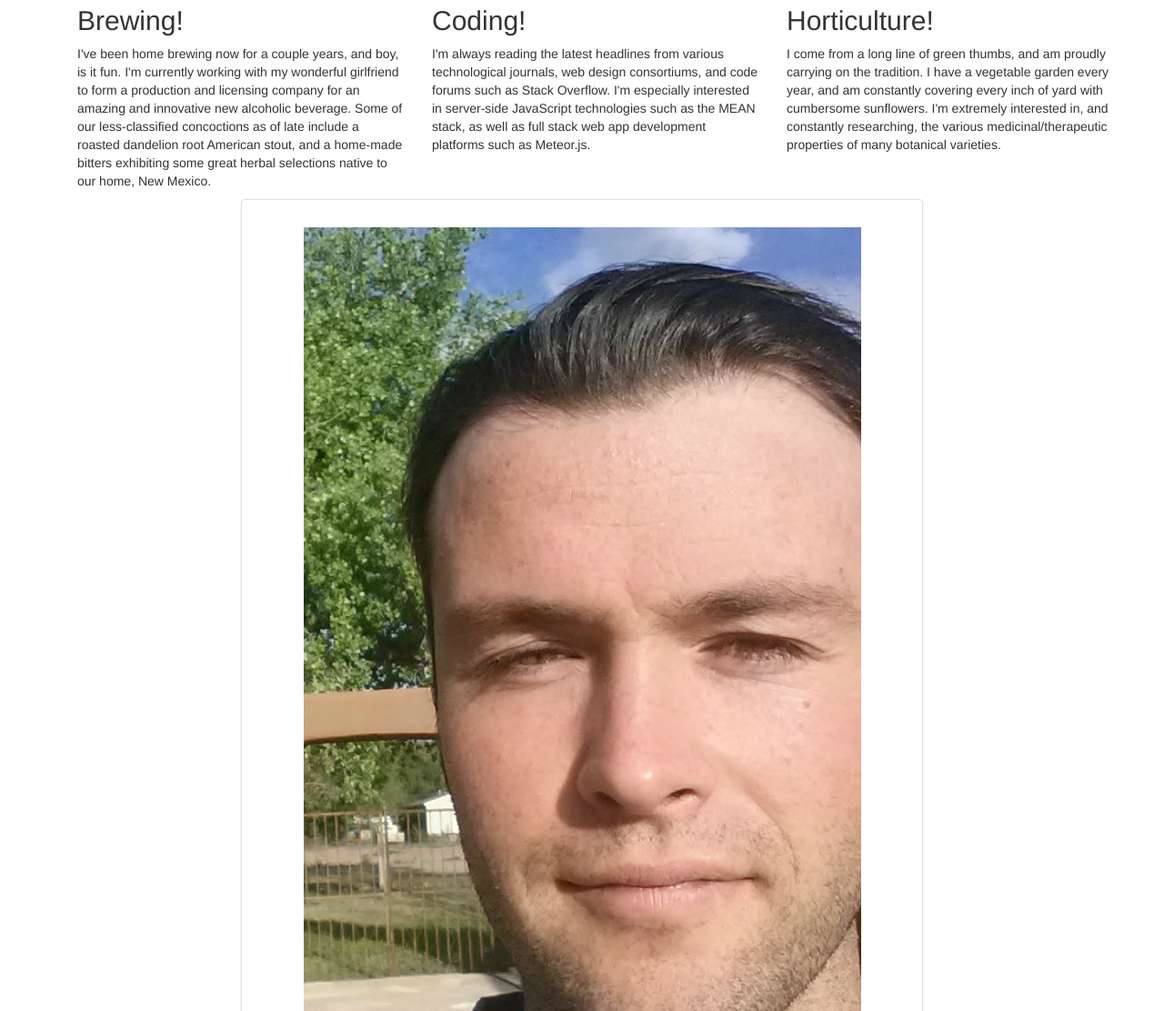
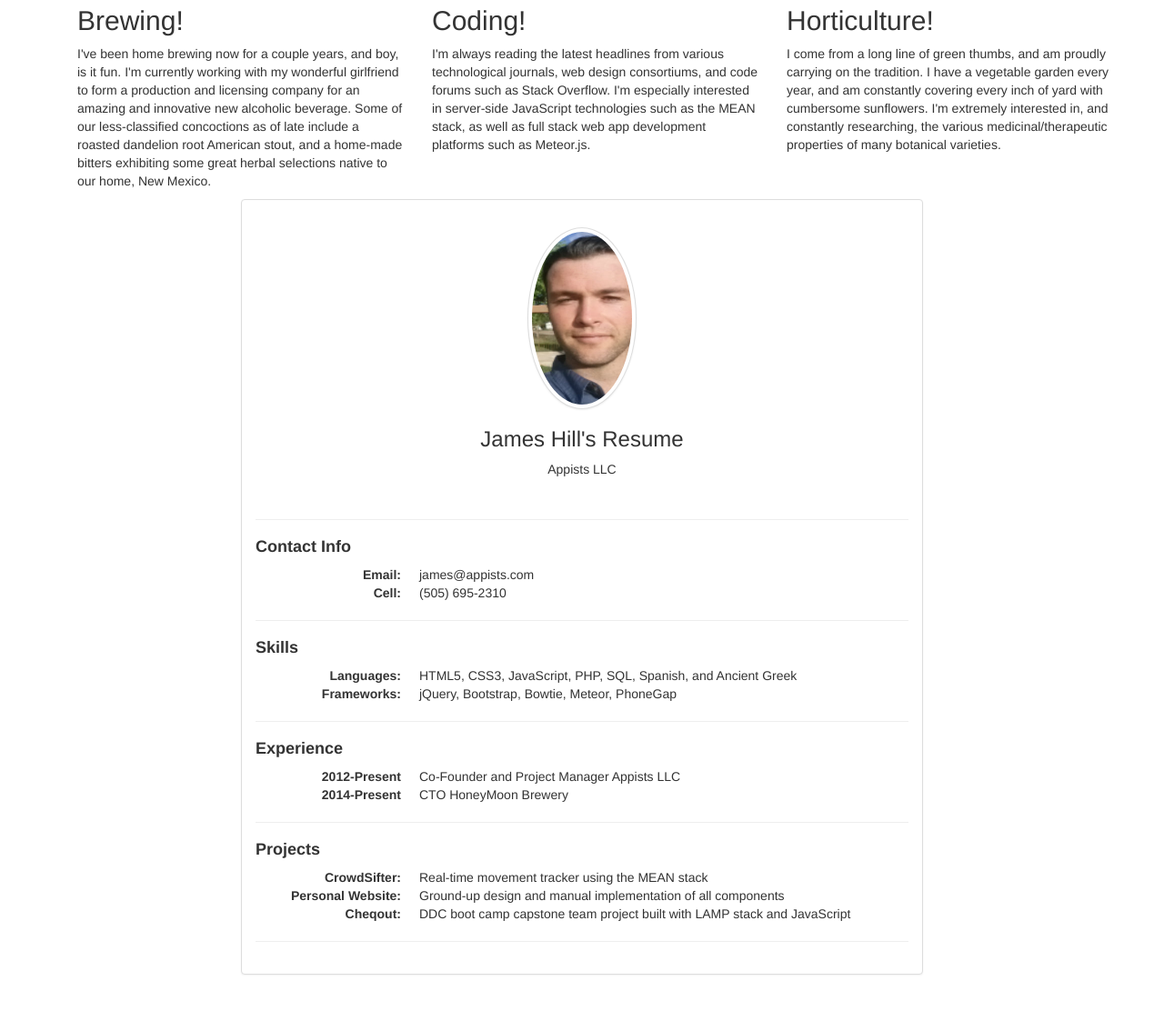
Before and after one commit to jameswlhill/jameshill, a PHP site: page /html/index2.html in a window 1280 px wide. Shown: the part 748-1860 px from the top of the page at 91% size. Run offline with PHP 8.4, Linux system fonts and the light colour scheme; some libraries are stand-ins or nearby versions; some web fonts are replaced.

Commit message:
started a resume div

```diff
--- a/css/custom.css
+++ b/css/custom.css
@@ -13,3 +13,8 @@ body {
 #zia {
 	background-color: black;
 }
+
+.img-circle {
+	height: 200px;
+	width: 120px;
+}
--- a/html/index2.html
+++ b/html/index2.html
@@ -160,7 +160,7 @@ ZMMMMMMMMMMMMMMMMMMMMMMMMMMMM+                   +MMMMMMMMMMMMMMMMMMMMMMMMMMMM$.
 					<div class="panel-body">
 						<article class="panel-body">
 							<figure class="text-center">
-								<img src="../img/jimothy.jpg" alt="me">
+								<img class="img-thumbnail img-circle img-responsive" src="../img/jimothy.jpg" alt="me">
 								<figcaption>
 									<h3>James Hill's Resume</h3>
 									<p>Appists LLC</p>
```
Also changed, not shown: img/jimothy.jpg.
